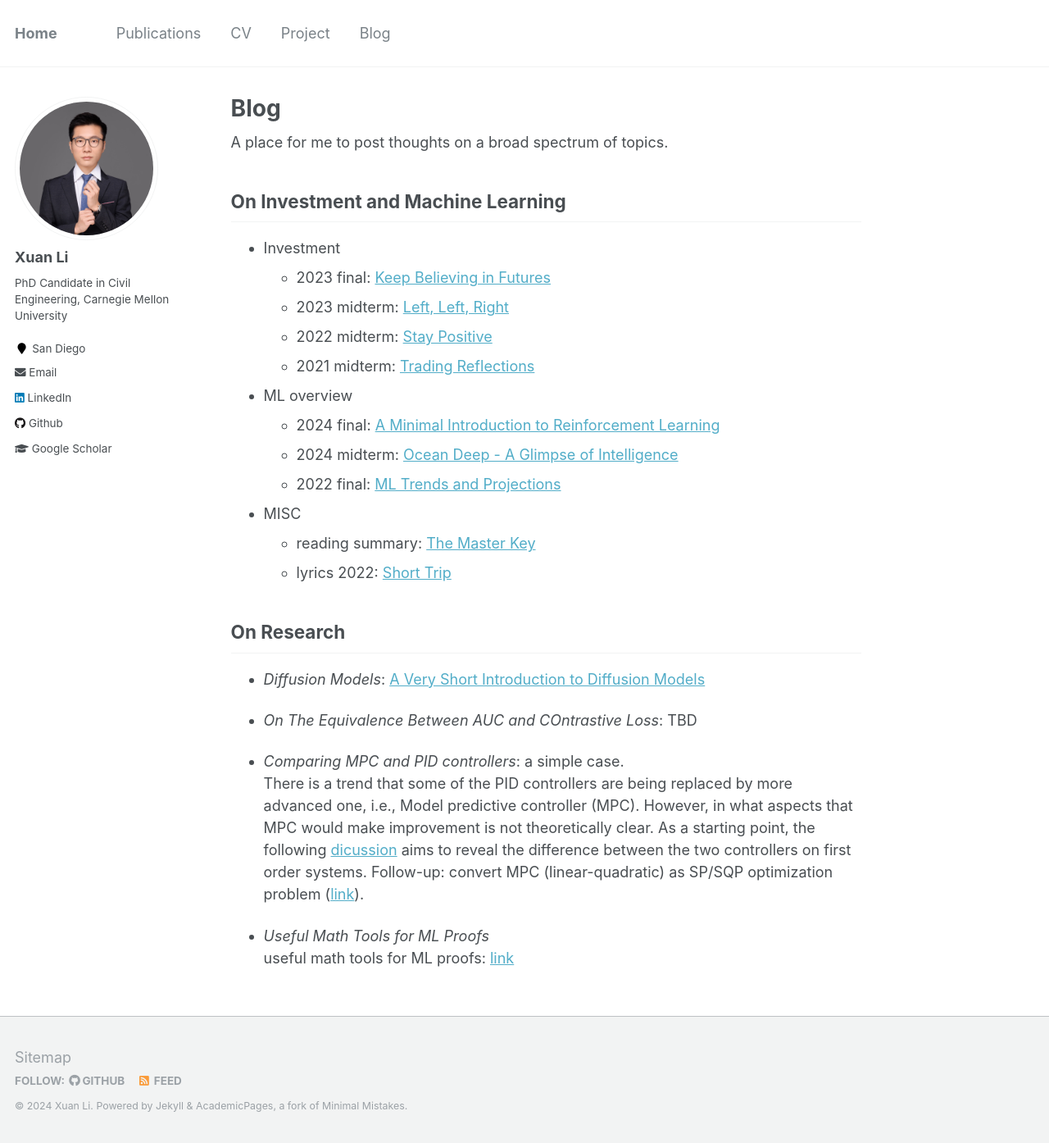
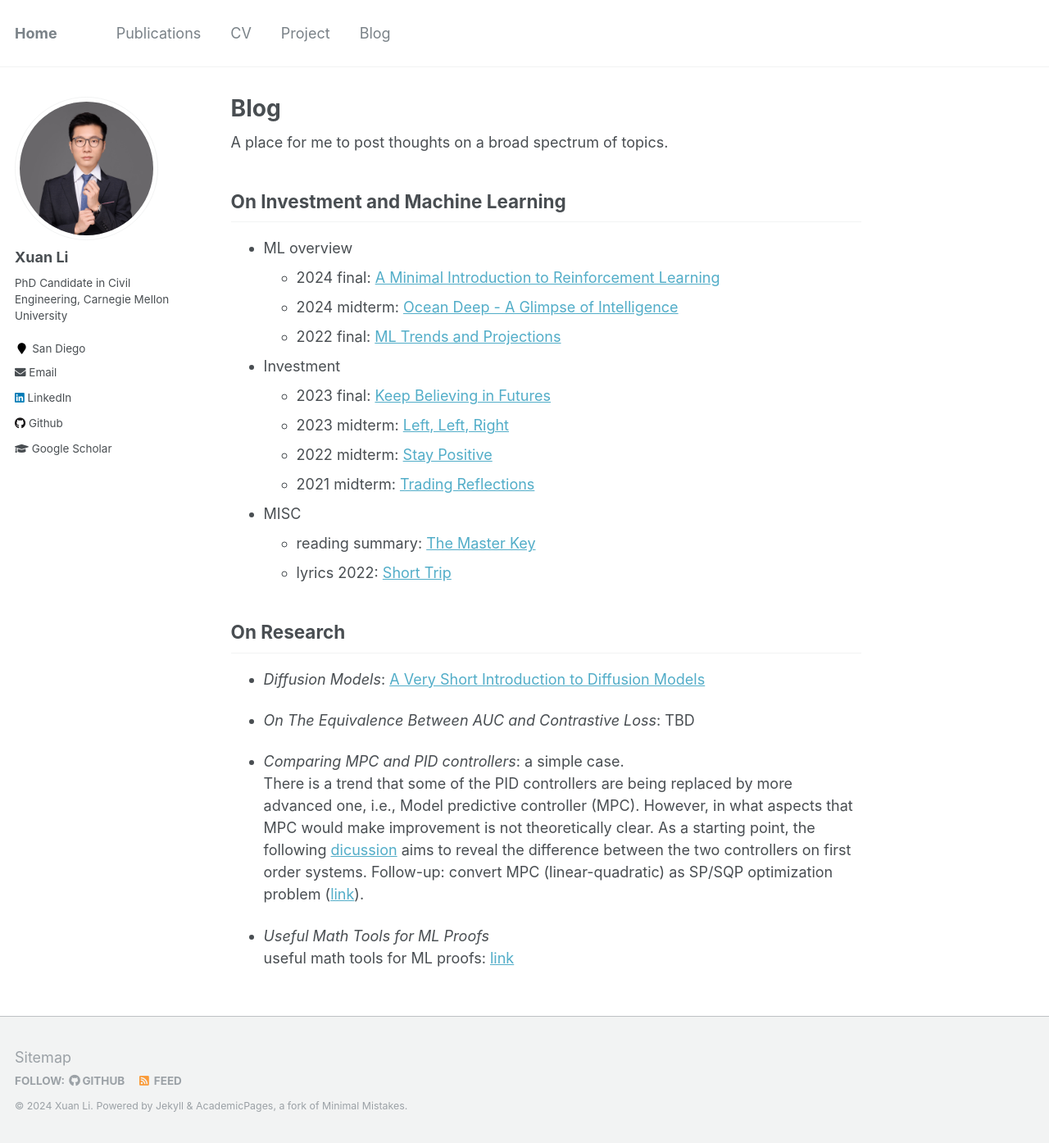
Before and after one commit to milanlx/milanlx.github.io, a Jekyll site: the page built from _pages/blog.md, in a window 1280 px wide and 1394 px high. Shown: the whole window at 82% size. Built offline with Jekyll 4.4.1, drawn with Linux system fonts in a browser that asks for light colours.

```diff
--- a/_pages/blog.md
+++ b/_pages/blog.md
@@ -8,16 +8,16 @@ A place for me to post thoughts on a broad spectrum of topics.
 
 On Investment and Machine Learning
 ---------------
+* ML overview
+  - 2024 final: [A Minimal Introduction to Reinforcement Learning](https://milanlx.github.io/files/blogs/rl_intro_2024.pdf)
+  - 2024 midterm: [Ocean Deep - A Glimpse of Intelligence](https://milanlx.github.io/files/blogs/ML_thoughts_2024.pdf)
+  - 2022 final: [ML Trends and Projections](https://milanlx.github.io/files/blogs/ML_thoughts_2022.pdf)
+
 * Investment
   - 2023 final:   [Keep Believing in Futures](https://milanlx.github.io/files/blogs/trading_2023_final.pdf)
   - 2023 midterm: [Left, Left, Right](https://milanlx.github.io/files/blogs/trading_2023_midterm.pdf)
   - 2022 midterm: [Stay Positive](https://milanlx.github.io/files/trading_2022_thoughts.pdf)
   - 2021 midterm: [Trading Reflections](https://milanlx.github.io/files/trading_reflection.pdf)
-
-* ML overview
-  - 2024 final: [A Minimal Introduction to Reinforcement Learning](https://milanlx.github.io/files/blogs/rl_intro_2024.pdf)
-  - 2024 midterm: [Ocean Deep - A Glimpse of Intelligence](https://milanlx.github.io/files/blogs/ML_thoughts_2024.pdf)
-  - 2022 final: [ML Trends and Projections](https://milanlx.github.io/files/blogs/ML_thoughts_2022.pdf)
 
 * MISC
   - reading summary: [The Master Key](https://milanlx.github.io/files/blogs/the_master_key.pdf)
@@ -29,7 +29,7 @@ On Research
 
 * *Diffusion Models*: [A Very Short Introduction to Diffusion Models](https://milanlx.github.io/files/blogs/diffusion.pdf)
 
-* *On The Equivalence Between AUC and COntrastive Loss*: TBD
+* *On The Equivalence Between AUC and Contrastive Loss*: TBD
 
 * *Comparing MPC and PID controllers*: a simple case. \
 There is a trend that some of the PID controllers are being replaced by more advanced one, i.e., Model predictive controller (MPC). However, in what aspects that MPC would make improvement is not theoretically clear. As a starting point, the following [dicussion](https://milanlx.github.io/files/LQR_PID.pdf) aims to reveal the difference between the two controllers on first order systems.  Follow-up: convert MPC (linear-quadratic) as SP/SQP optimization problem ([link](https://milanlx.github.io/files/mpc_to_qp_sqp.pdf)).
```
